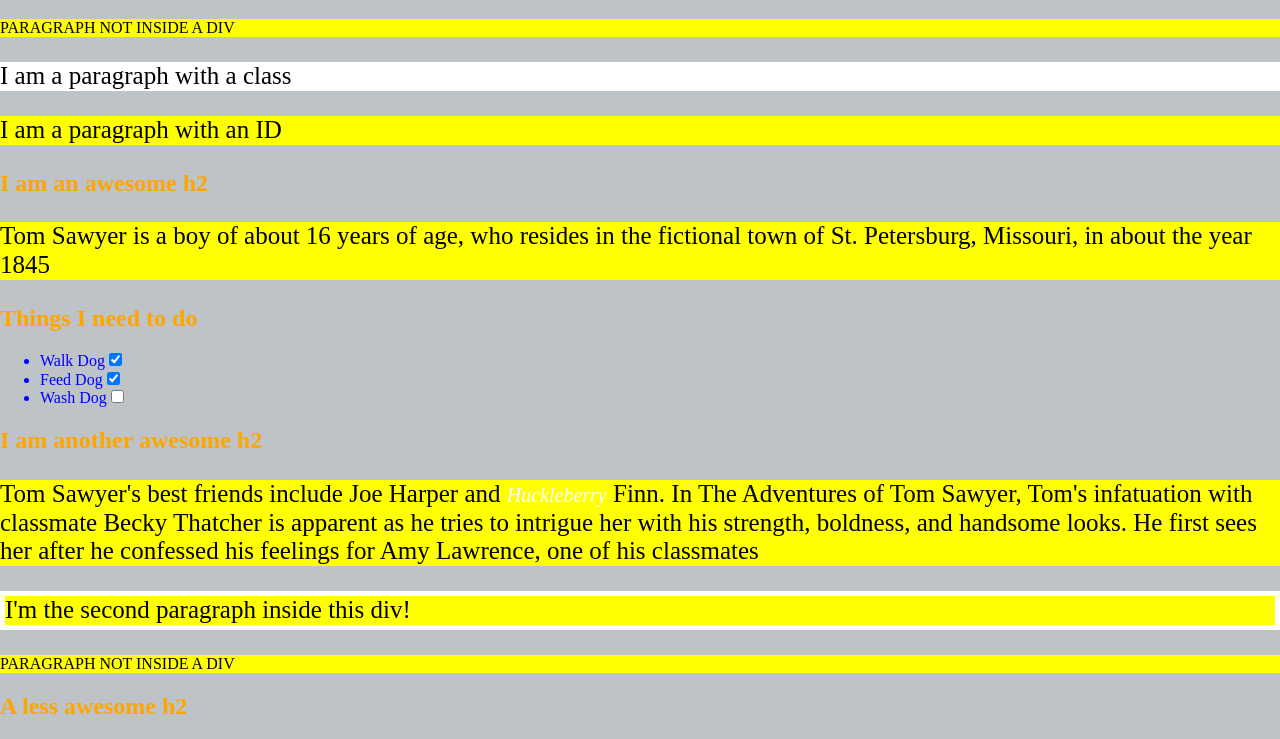
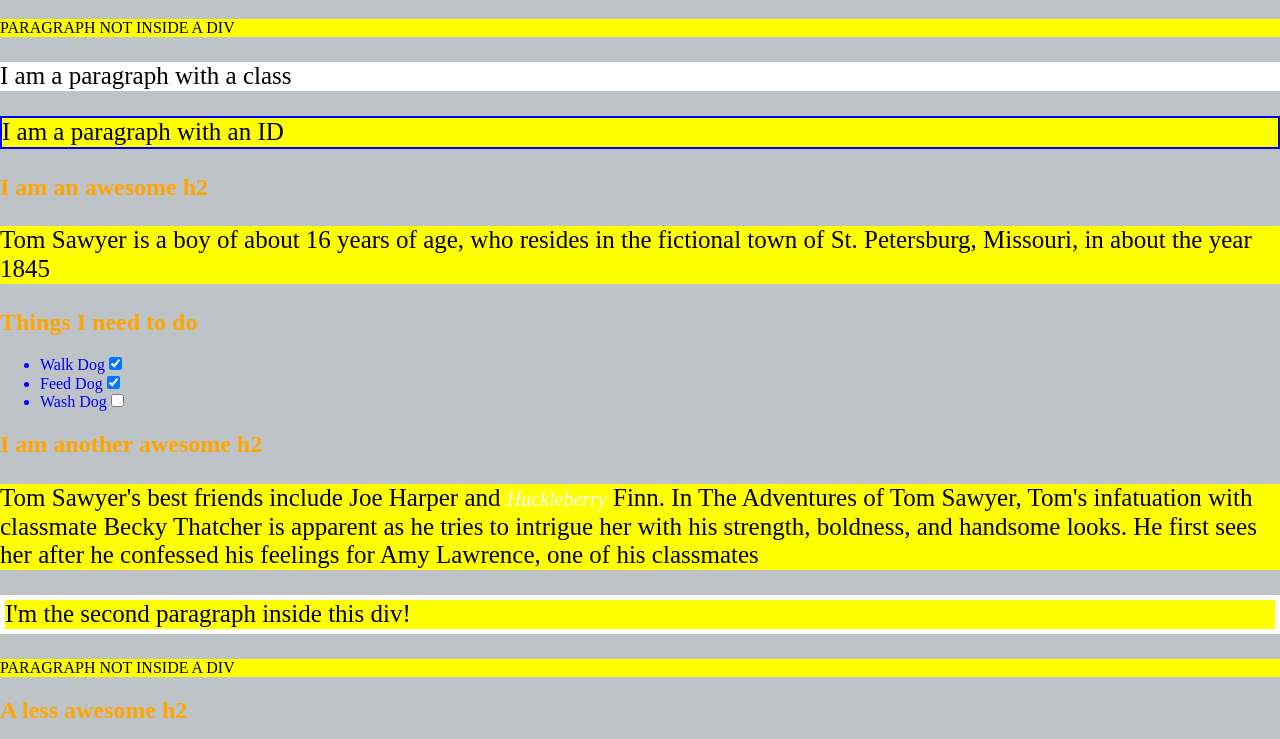
Before and after one commit to denzzlle171/git-hub-lessons, a plain HTML site: page lesson-7/task-5/index.html in a window 1280 px wide. Shown: the part 61-800 px from the top of the page. Drawn offline with nearby package versions, Linux system fonts and the light colour scheme.

Commit message:
change 1

```diff
--- a/lesson-7/task-5/lesson7.5.css
+++ b/lesson-7/task-5/lesson7.5.css
@@ -19,9 +19,10 @@ input {
 .hello {
   background-color: white;
 }
-.special {
+#special {
   border: 2px solid blue;
 }
+
 div p {
   font-size: 25px;
 }
```
